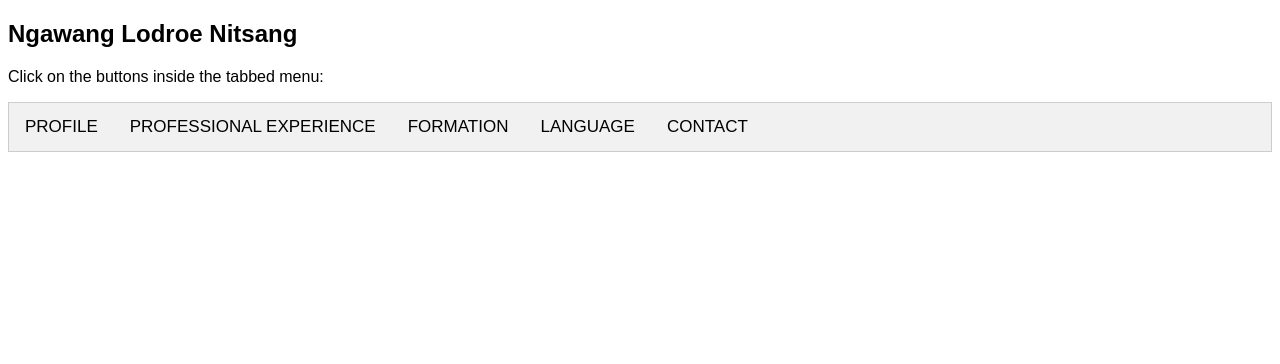
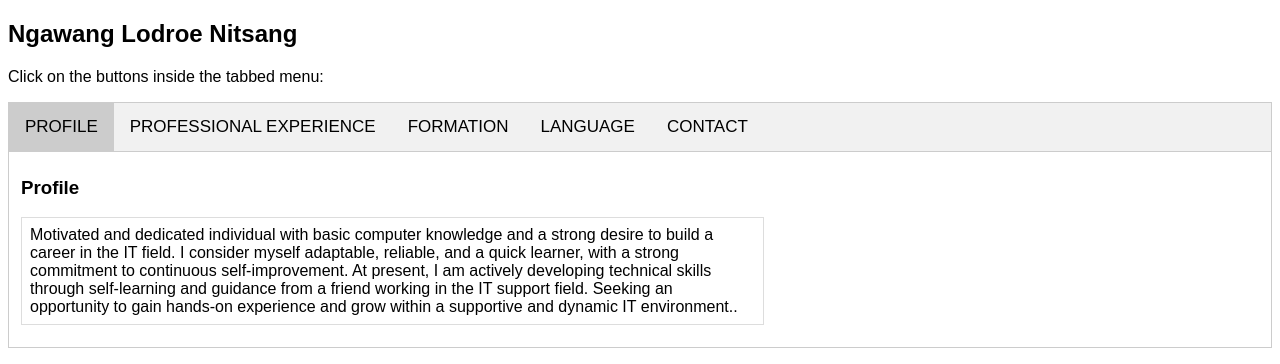
Before and after one commit to ngawangrapse/nitsang, a plain HTML site: page index.htm in a window 1280 px wide. Drawn offline with Linux system fonts and the light colour scheme.

Commit message:
Update index.html

```diff
--- a/index.htm
+++ b/index.htm
@@ -66,6 +66,8 @@ tr:nth-child(even) {
 <h2>Ngawang Lodroe Nitsang</h2>
 <p>Click on the buttons inside the tabbed menu:</p>
 
+
+
 <div class="tab">
 
   <button class="tablinks" onclick="openNga(event, 'profile')">PROFILE </button>
@@ -75,6 +77,8 @@ tr:nth-child(even) {
   <button class="tablinks" onclick="openNga(event, 'contact')">CONTACT</button>
 
 </div>
+
+
 
 
 <div id="profile" class="tabcontent">
@@ -212,18 +216,24 @@ tr:nth-child(even) {
 </div>
 <script>
 function openNga(evt, conName) {
-  var i, tabcontent, tablinks;
-  tabcontent = document.getElementsByClassName("tabcontent");
-  for (i = 0; i < tabcontent.length; i++) {
+  const tabcontent = document.getElementsByClassName("tabcontent");
+  const tablinks = document.getElementsByClassName("tablinks");
+
+  for (let i = 0; i < tabcontent.length; i++) {
     tabcontent[i].style.display = "none";
   }
-  tablinks = document.getElementsByClassName("tablinks");
-  for (i = 0; i < tablinks.length; i++) {
-    tablinks[i].className = tablinks[i].className.replace(" active", "");
+
+  for (let i = 0; i < tablinks.length; i++) {
+    tablinks[i].classList.remove("active");
   }
+
   document.getElementById(conName).style.display = "block";
-  evt.currentTarget.className += " active";
+  evt.currentTarget.classList.add("active");
 }
+
+document.addEventListener("DOMContentLoaded", function () {
+  document.querySelector(".tablinks").click();
+});
 </script>
 
 </body>
```
